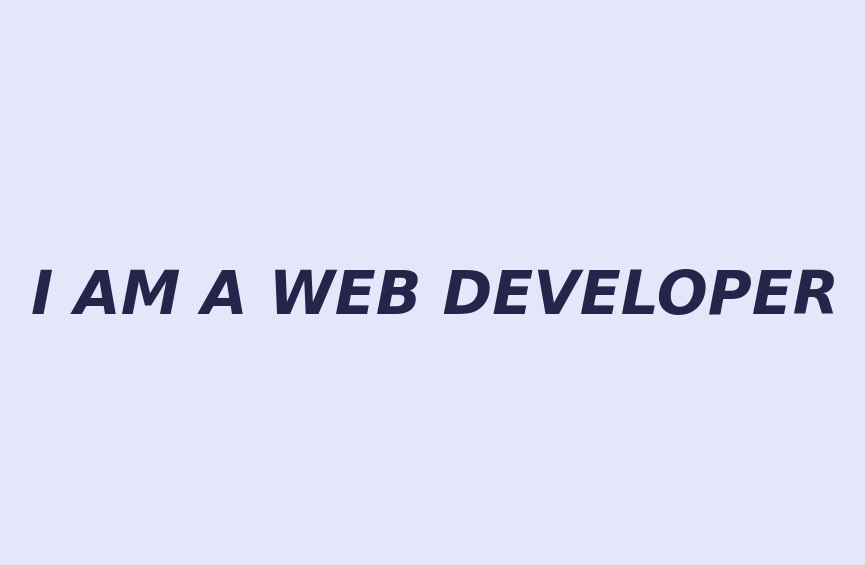
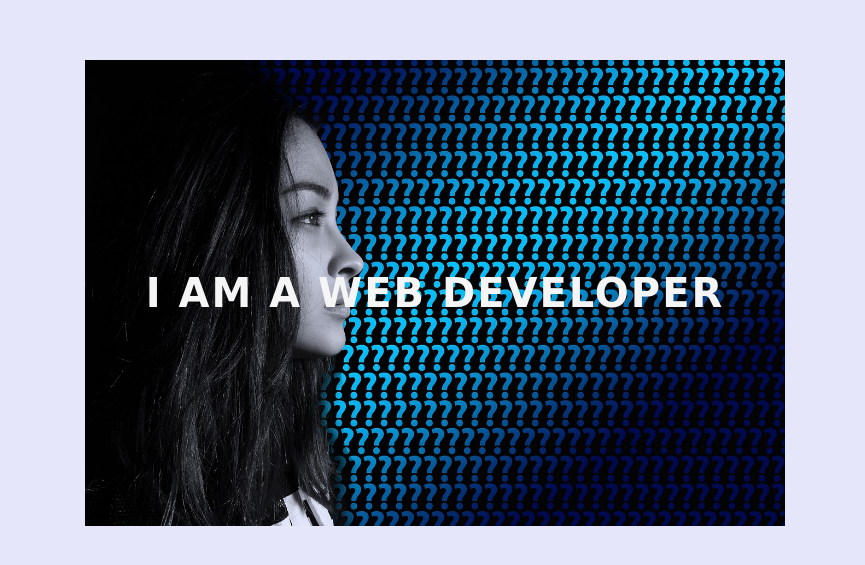
Before and after one commit to HildaAb/auto-text-effect, a plain HTML site: page index.html in a window 1280 px wide. Shown: the part 107-672 px from the top of the page, without its empty margins (205-1070 px from the left). Drawn offline with Linux system fonts and the light colour scheme.

Commit message:
adjusted style

```diff
--- a/style.css
+++ b/style.css
@@ -5,10 +5,13 @@ body {
   align-items: center;
   justify-content: center;
   background-color: lavender;
-  color: rgb(37, 37, 75);
+  color: whitesmoke;
   font-family: cursive;
-  font-weight: bold;
-  font-size: 30px;
-  font-style: italic;
+  letter-spacing: 2px;
+  font-size: 20px;
   text-transform: uppercase;
+  background-image: url("it.jpg");
+  background-position: center;
+  background-size: 700px;
+  background-repeat: no-repeat;
 }
```
Also changed, not shown: Weather5.webp (deleted), it.jpg (added).
